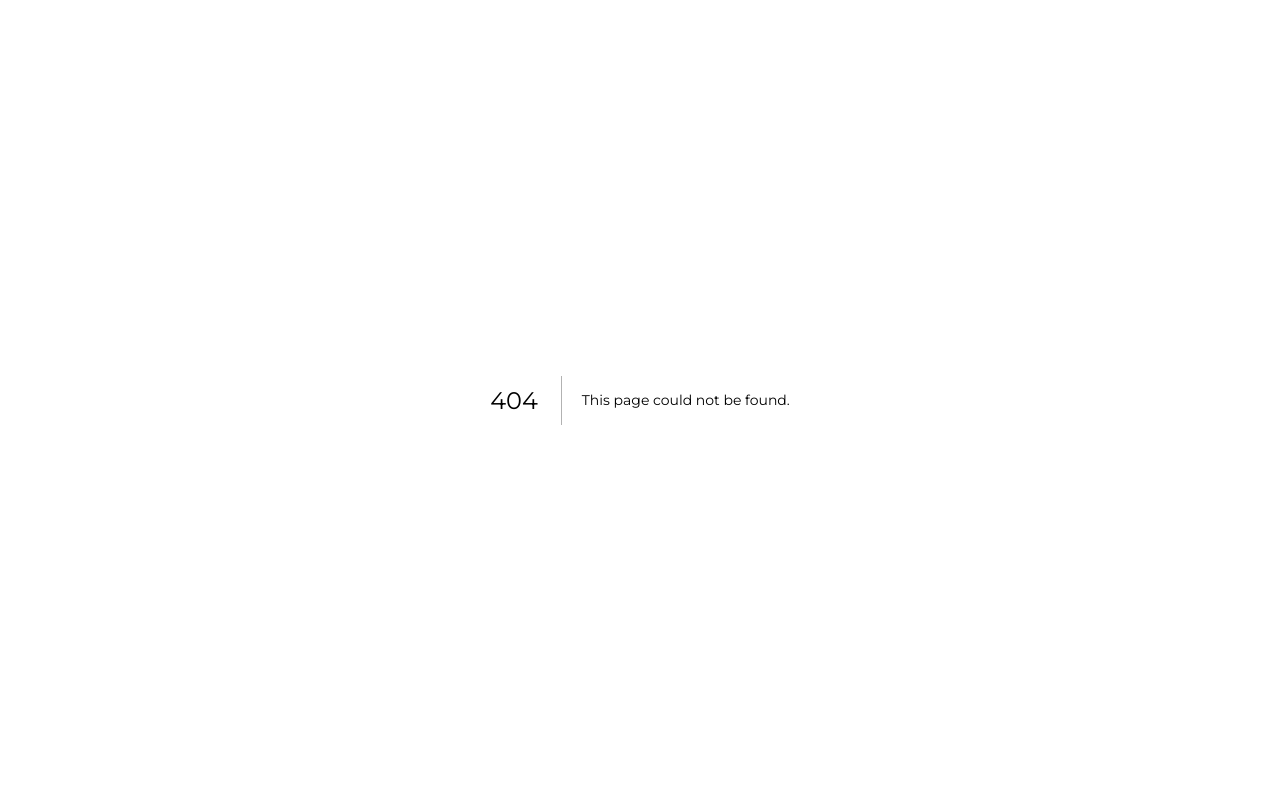
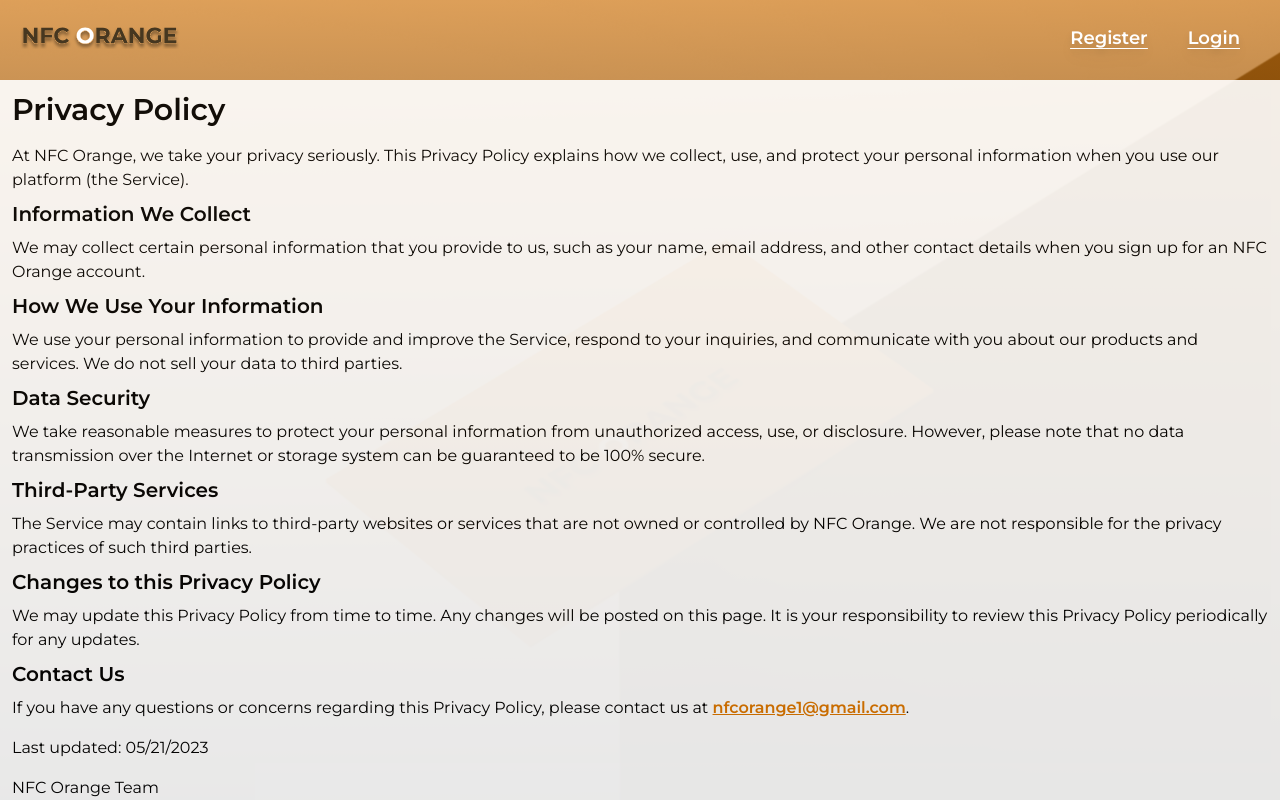
Before and after one commit to KhoiUna/nfc-orange, a Next.js app in the folder web/: page /privacy-policy in a window 1280 px wide. Before the commit this address had no page. Shown: the top 800 px of the page. Built offline with nearby package versions, Linux system fonts and the light colour scheme.

Commit message:
new file:   web/app/privacy-policy/page.tsx

```diff
--- /dev/null
+++ b/web/app/privacy-policy/page.tsx
@@ -0,0 +1,64 @@
+import HeaderBar from "@/components/ui/HeaderBar"
+import { Footer } from "../page"
+
+export const metadata = {
+    title: 'NFC Orange | Privacy Policy'
+}
+
+export default function PrivacyPolicy() {
+    return (
+        <>
+            <HeaderBar />
+
+            <div id="parallax" className="pt-20">
+                <div className="p-3 pb-5 bg-white opacity-90">
+                    <h1 className="text-3xl font-semibold mb-4">Privacy Policy</h1>
+
+                    <p className="mb-2">
+                        At NFC Orange, we take your privacy seriously. This Privacy Policy explains how we collect, use, and protect your personal information when you use our platform (the {"Service"}).
+                    </p>
+
+                    <h2 className="text-xl font-semibold mb-2">Information We Collect</h2>
+                    <p className="mb-2">
+                        We may collect certain personal information that you provide to us, such as your name, email address, and other contact details when you sign up for an NFC Orange account.
+                    </p>
+
+                    <h2 className="text-xl font-semibold mb-2">How We Use Your Information</h2>
+                    <p className="mb-2">
+                        We use your personal information to provide and improve the Service, respond to your inquiries, and communicate with you about our products and services. We do not sell your data to third parties.
+                    </p>
+
+                    <h2 className="text-xl font-semibold mb-2">Data Security</h2>
+                    <p className="mb-2">
+                        We take reasonable measures to protect your personal information from unauthorized access, use, or disclosure. However, please note that no data transmission over the Internet or storage system can be guaranteed to be 100% secure.
+                    </p>
+
+                    <h2 className="text-xl font-semibold mb-2">Third-Party Services</h2>
+                    <p className="mb-2">
+                        The Service may contain links to third-party websites or services that are not owned or controlled by NFC Orange. We are not responsible for the privacy practices of such third parties.
+                    </p>
+
+                    <h2 className="text-xl font-semibold mb-2">Changes to this Privacy Policy</h2>
+                    <p className="mb-2">
+                        We may update this Privacy Policy from time to time. Any changes will be posted on this page. It is your responsibility to review this Privacy Policy periodically for any updates.
+                    </p>
+
+                    <h2 className="text-xl font-semibold mb-2">Contact Us</h2>
+                    <p className="mb-2">
+                        If you have any questions or concerns regarding this Privacy Policy, please contact us at <a className="underline text-primary font-semibold" href="mailto:nfcorange1@gmail.com">nfcorange1@gmail.com</a>.
+                    </p>
+
+                    <p className="mt-4">
+                        Last updated: 05/21/2023
+                    </p>
+
+                    <p className="mt-4">
+                        NFC Orange Team
+                    </p>
+                </div>
+            </div>
+
+            <Footer />
+        </>
+    )
+}
```
